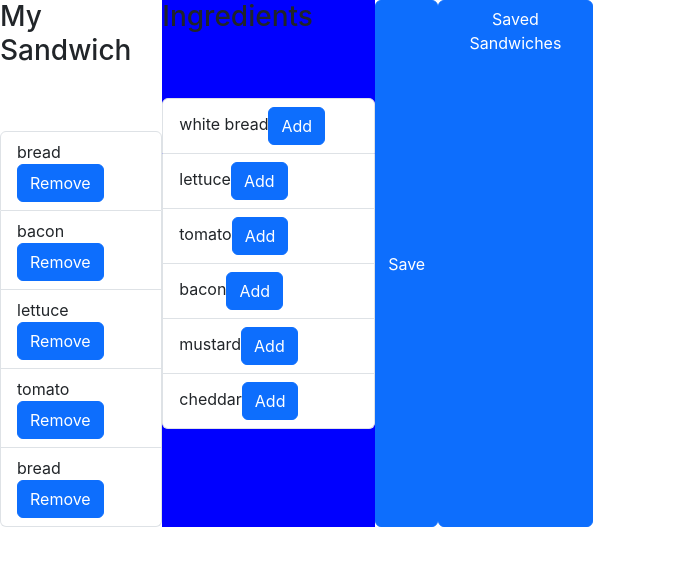
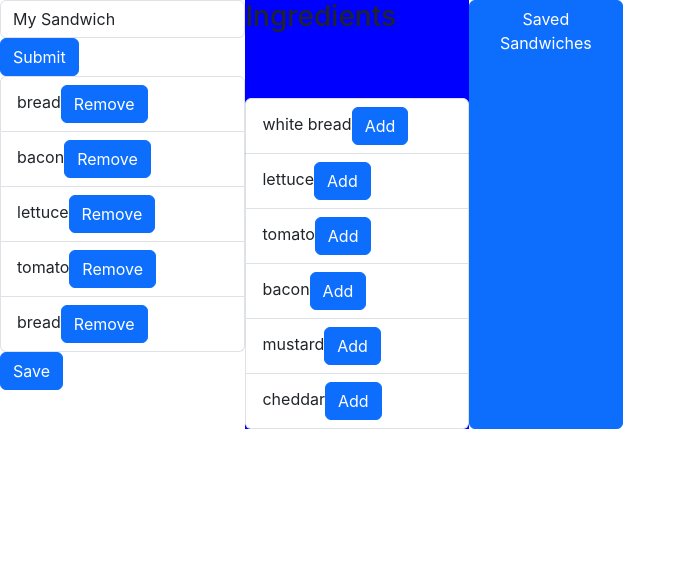
Before and after one commit to mat-lundin/makeasandwich, a React (Create React App) app: page / in a window 1280 px wide. Shown: the top 566 px of the page, without its empty margins (0-686 px from the left). Built offline with nearby package versions, Linux system fonts and the light colour scheme.

Commit message:
start to change sandwich name

```diff
--- a/src/components/CurrentSandwich.js
+++ b/src/components/CurrentSandwich.js
@@ -1,11 +1,18 @@
 import ListGroup from 'react-bootstrap/ListGroup';
 import { useState } from 'react';
 import Button from 'react-bootstrap/Button';
+import Form from 'react-bootstrap/Form';
+import { getValue } from '@testing-library/user-event/dist/utils';
 
 const CurrentSandwich = (props)=> {
     return (
         <div>
-        <h3>{props.sandwich.name}</h3>
+        {/* <h3>{props.sandwich.name}</h3> */}
+        <Form onSubmit={()=>props.updateName()}>
+            <Form.Control type="text" id="name" defaultValue={props.sandwich.name}></Form.Control>
+            <Button variant="primary" type="submit" onClick={()=>{
+                }}>Submit</Button>
+        </Form>
         <ListGroup>
             {props.sandwich.ingredients.map((ing,index)=>{
                 return(
@@ -13,6 +20,7 @@ const CurrentSandwich = (props)=> {
                 )
             })}
         </ListGroup>
+        <Button onClick={()=>props.save()}>Save</Button>
         </div>
     )
 }
--- a/src/components/Home.js
+++ b/src/components/Home.js
@@ -33,6 +33,17 @@ function Home(){
         })
     }
 
+    function updateName(){
+        let name = document.getElementById('name');
+                name = name.value
+        setSandwich(prevSandwich=>{
+            return {
+                ...prevSandwich,
+                name: name
+            }
+        })
+    }
+
     function onSave(){
         const oldSaved = JSON.parse(window.localStorage.getItem('saved'));
         const saved = oldSaved || [];
@@ -45,12 +56,14 @@ function Home(){
         <CurrentSandwich
         sandwich={sandwich}
         remove={onRemove}
+        updateName={updateName}
+        save={onSave}
         />
         <Ingredients
         sandwich={sandwich}
         add={onAdd}
         />
-        <Button onClick={()=>onSave()}>Save</Button>
+
         <Button href="/saved">Saved Sandwiches</Button>
         </main>
     )
```
